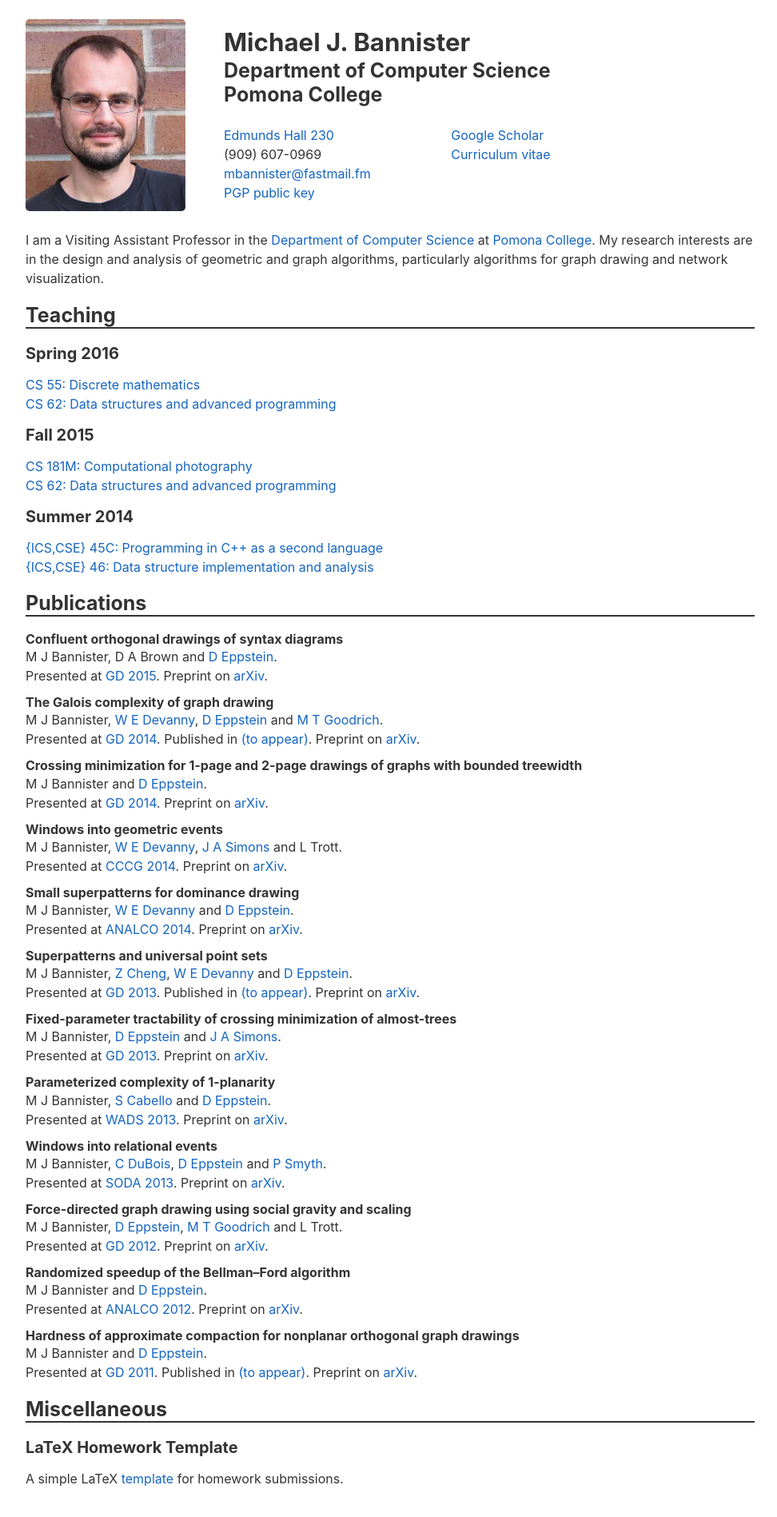
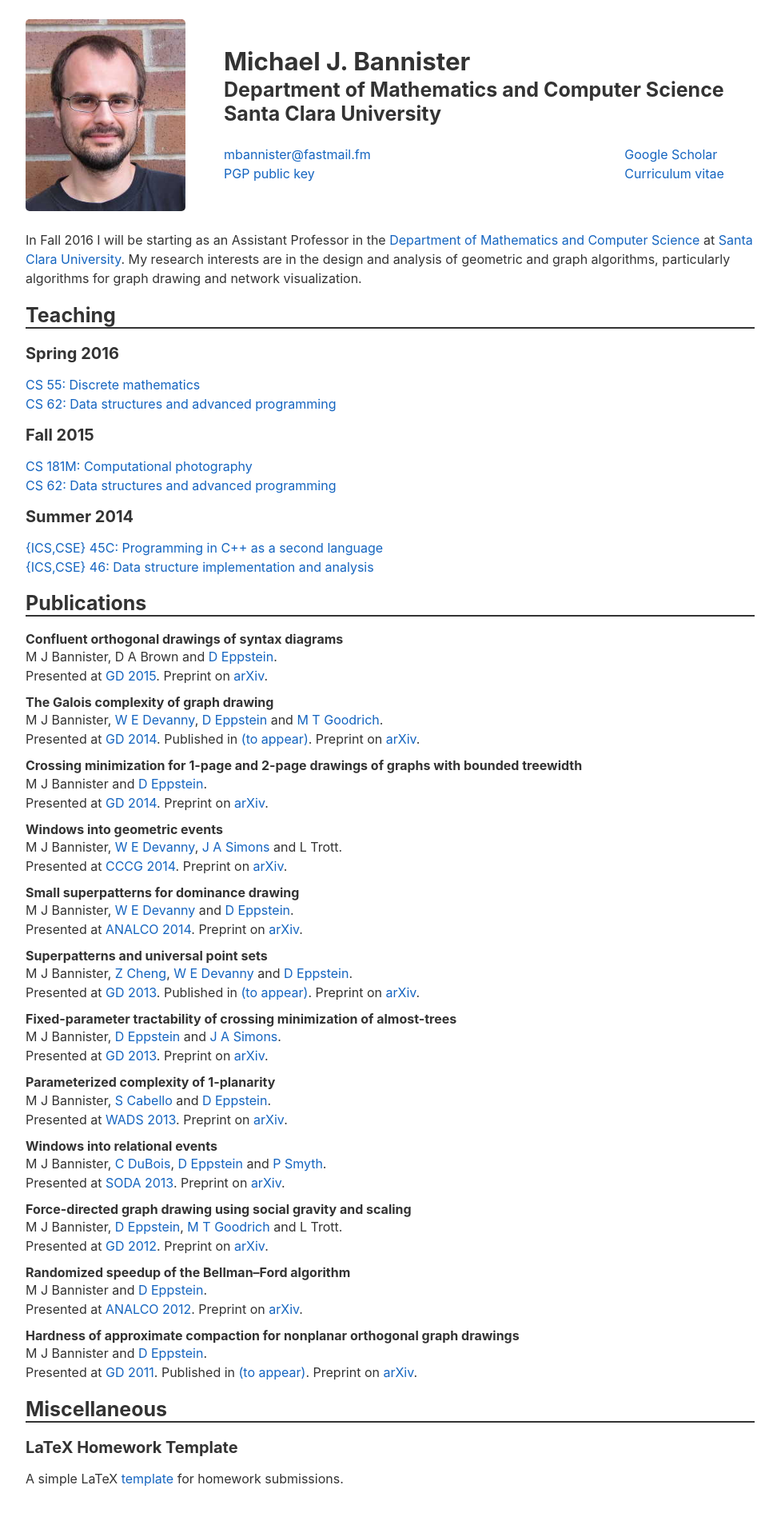
Before and after one commit to jacksonjw12/mbannister.github.io, a Jekyll site: the page built from index.html, in a window 1280 px wide. Shown: the whole page at 80% size, without its empty margins (152-1124 px from the left). Built offline with Jekyll 4.4.1, drawn with Linux system fonts in a browser that asks for light colours.

Commit message:
Update profile

```diff
--- a/_config.yml
+++ b/_config.yml
@@ -29,16 +29,12 @@ sass:
 
 # About me!
 name: Michael J. Bannister
-title: Visiting Assistant Professor
-department: Department of Computer Science
-school: Pomona College
+title: Assistant Professor
+department: Department of Mathematics and Computer Science
+school: Santa Clara University
 img: assets/img/me_rec_web_50.jpg
 
 contacts:
-    - name: Edmunds Hall 230
-      link: http://www.pomona.edu/map/?id=523&amp;mrkIid=54434
-    - name: (909) 607-0969
-      link:
     - name: mbannister@fastmail.fm
       link: mailto:mbannister@fastmail.fm
     - name: PGP public key
@@ -50,9 +46,8 @@ profiles:
       link: assets/pdf/cv.pdf
 
 description: >
-    I am a Visiting Assistant Professor in the
-    <a href="http://www.pomona.edu/academics/departments/computer-science/">
-    Department of Computer Science</a>
-    at <a href="http://www.pomona.edu/">Pomona College</a>. My research
-    interests are in the design and analysis of geometric and graph algorithms,
-    particularly algorithms for graph drawing and network visualization.
+    In Fall 2016 I will be starting as an Assistant Professor in the
+    <a href="//scu.edu/mathcs">Department of Mathematics and Computer Science</a>
+    at <a href="//www.scu.edu">Santa Clara University</a>.
+    My research interests are in the design and analysis of geometric and graph
+    algorithms, particularly algorithms for graph drawing and network visualization.
```
